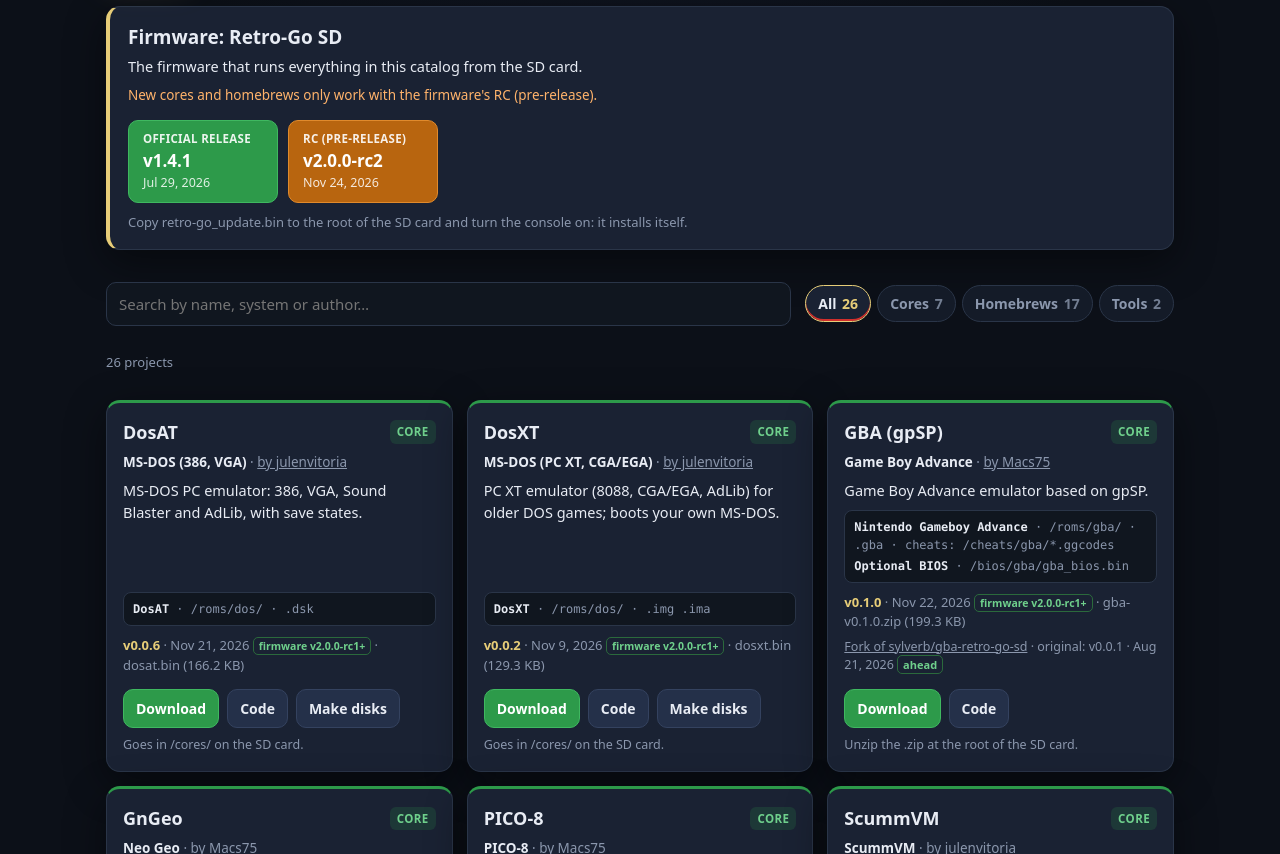
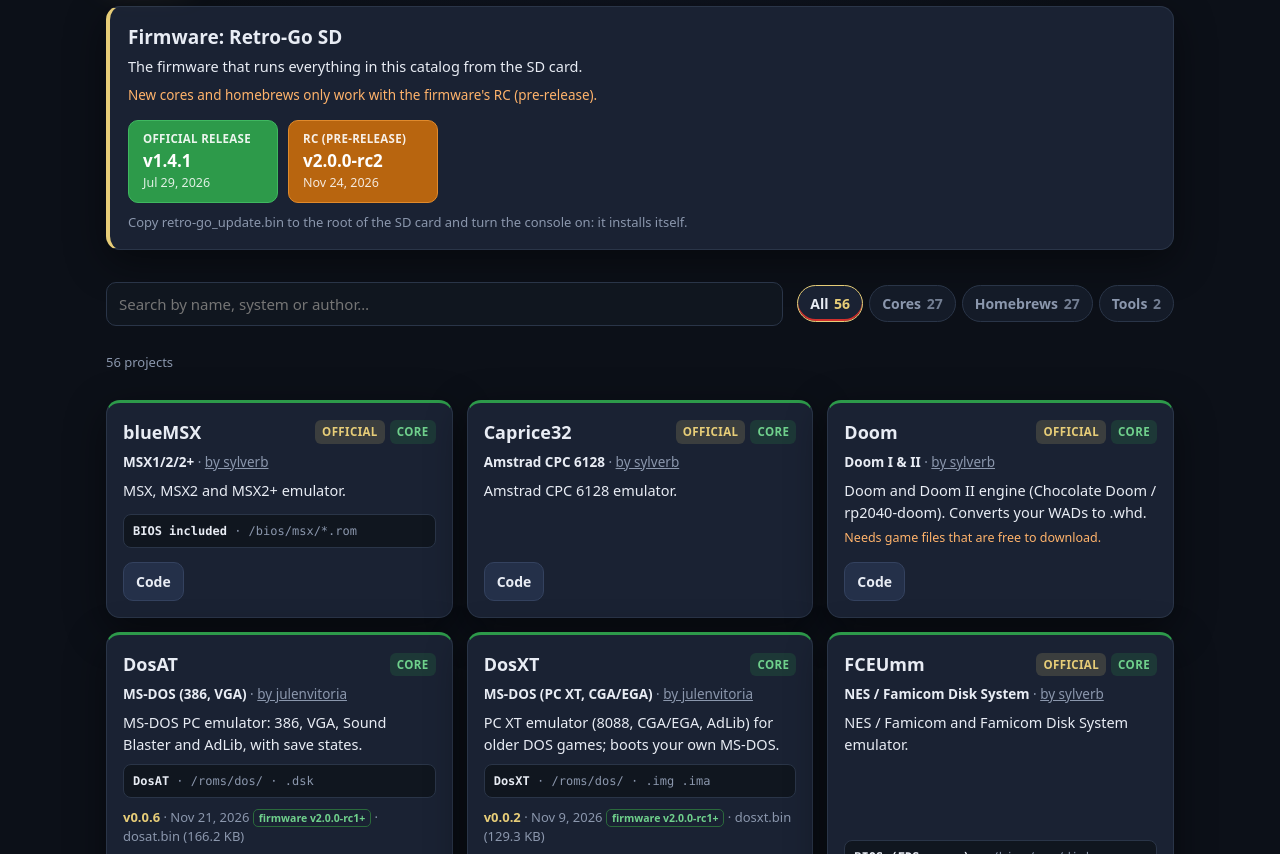
Before and after one commit to julenvitoria/gnw-catalog, a plain HTML site: page index.html in a window 1280 px wide. Shown: the part 98-952 px from the top of the page. Drawn offline with Linux system fonts and the light colour scheme.

Commit message:
Add sylverb's official cores and homebrews; mark what the firmware's installer bundles

```diff
--- a/catalog.json
+++ b/catalog.json
@@ -1,5 +1,5 @@
 {
-  "_comment": "One entry per project. kind: core | homebrew | tool. asset: glob of the release file to offer (default: the first .zip, else .bin, never a 'debug' one). web: a page to open instead of a download. upstream: the repo this one is a fork of (its version is shown next to it). bios: BIOS files the core reads, {dir, files, optional} (the header of the core does not say). data: 'own' = needs the original game's files, 'free' = needs game files that are free to download. versions.json is written by .github/workflows/versions.yml.",
+  "_comment": "One entry per project. kind: core | homebrew | tool. asset: glob of the release file to offer (default: the first .zip, else .bin, never a 'debug' one). web: a page to open instead of a download. upstream: the repo this one is a fork of (its version is shown next to it). bios: BIOS files the core reads, {dir, files, optional, included (shipped in the zip), when {en,es} (only for some games)} -- the core's header does not say. official: listed in the firmware's README by sylverb ('in the installer' is read from installer-retro-go-sd's packages.list). data: 'own' = needs the original game's files, 'free' = needs game files that are free to download. versions.json is written by .github/workflows/versions.yml.",
   "firmware": {
     "repo": "sylverb/game-and-watch-retro-go-sd",
     "name": "Retro-Go SD",
@@ -88,7 +88,8 @@
       "desc": {
         "en": "PICO-8 engine: runs .p8 and .p8.png cartridges.",
         "es": "Motor de PICO-8: ejecuta cartuchos .p8 y .p8.png."
-      }
+      },
+      "official": true
     },
     {
       "repo": "Macs75/gba-retro-go-sd",
@@ -96,7 +97,13 @@
       "kind": "core",
       "system": "Game Boy Advance",
       "upstream": "sylverb/gba-retro-go-sd",
-      "bios": { "dir": "gba", "files": ["gba_bios.bin"], "optional": true },
+      "bios": {
+        "dir": "gba",
+        "files": [
+          "gba_bios.bin"
+        ],
+        "optional": true
+      },
       "desc": {
         "en": "Game Boy Advance emulator based on gpSP.",
         "es": "Emulador de Game Boy Advance basado en gpSP."
@@ -119,7 +126,14 @@
       "kind": "core",
       "system": "Neo Geo",
       "upstream": "sylverb/gngeo-retro-go-sd",
-      "bios": { "dir": "neogeo", "files": ["uni-bios.rom", "sfix.sfix", "000-lo.lo"] },
+      "bios": {
+        "dir": "neogeo",
+        "files": [
+          "uni-bios.rom",
+          "sfix.sfix",
+          "000-lo.lo"
+        ]
+      },
       "desc": {
         "en": "Neo Geo AES/MVS emulator.",
         "es": "Emulador de Neo Geo AES/MVS."
@@ -281,7 +295,8 @@
       "desc": {
         "en": "C port of the 1990 Acclaim LCD handheld.",
         "es": "Port en C de la maquinita LCD de Acclaim de 1990."
-      }
+      },
+      "official": true
     },
     {
       "repo": "sylverb/CoverStudio",
@@ -293,6 +308,430 @@
         "en": "Finds cover art on ScreenScraper and converts it to the Game & Watch format.",
         "es": "Busca carátulas en ScreenScraper y las convierte al formato de la Game & Watch."
       }
+    },
+    {
+      "repo": "sylverb/caprice32-retro-go-sd",
+      "name": "Caprice32",
+      "kind": "core",
+      "system": "Amstrad CPC 6128",
+      "official": true,
+      "asset": "caprice32-*.zip",
+      "desc": {
+        "en": "Amstrad CPC 6128 emulator.",
+        "es": "Emulador de Amstrad CPC 6128."
+      }
+    },
+    {
+      "repo": "sylverb/stella2014-retro-go-sd",
+      "name": "Stella 2014",
+      "kind": "core",
+      "system": "Atari 2600",
+      "official": true,
+      "asset": "stella2014-*.zip",
+      "desc": {
+        "en": "Atari 2600 emulator.",
+        "es": "Emulador de Atari 2600."
+      }
+    },
+    {
+      "repo": "sylverb/prosystem-retro-go-sd",
+      "name": "ProSystem",
+      "kind": "core",
+      "system": "Atari 7800",
+      "official": true,
+      "asset": "prosystem-*.zip",
+      "desc": {
+        "en": "Atari 7800 emulator.",
+        "es": "Emulador de Atari 7800."
+      }
+    },
+    {
+      "repo": "sylverb/lynx-retro-go-sd",
+      "name": "Handy",
+      "kind": "core",
+      "system": "Atari Lynx",
+      "official": true,
+      "asset": "lynx-*.zip",
+      "desc": {
+        "en": "Atari Lynx emulator.",
+        "es": "Emulador de Atari Lynx."
+      }
+    },
+    {
+      "repo": "sylverb/oswan-retro-go-sd",
+      "name": "Oswan",
+      "kind": "core",
+      "system": "WonderSwan / WonderSwan Color",
+      "official": true,
+      "desc": {
+        "en": "Bandai WonderSwan and WonderSwan Color emulator.",
+        "es": "Emulador de Bandai WonderSwan y WonderSwan Color."
+      }
+    },
+    {
+      "repo": "sylverb/doom-retro-go-sd",
+      "name": "Doom",
+      "kind": "core",
+      "system": "Doom I & II",
+      "official": true,
+      "asset": "doom-*.zip",
+      "data": "free",
+      "desc": {
+        "en": "Doom and Doom II engine (Chocolate Doom / rp2040-doom). Converts your WADs to .whd.",
+        "es": "Motor de Doom y Doom II (Chocolate Doom / rp2040-doom). Usa tus WAD convertidos a .whd."
+      }
+    },
+    {
+      "repo": "sylverb/o2em-retro-go-sd",
+      "name": "O2EM",
+      "kind": "core",
+      "system": "Videopac / Odyssey²",
+      "official": true,
+      "asset": "o2em-*.zip",
+      "bios": {
+        "dir": "videopac",
+        "files": [
+          "o2rom.bin"
+        ]
+      },
+      "desc": {
+        "en": "Magnavox Odyssey² / Philips Videopac emulator.",
+        "es": "Emulador de Magnavox Odyssey² / Philips Videopac."
+      }
+    },
+    {
+      "repo": "sylverb/blueMSX-retro-go-sd",
+      "name": "blueMSX",
+      "kind": "core",
+      "system": "MSX1/2/2+",
+      "official": true,
+      "asset": "blueMSX-*.zip",
+      "bios": {
+        "dir": "msx",
+        "files": [
+          "*.rom"
+        ],
+        "included": true
+      },
+      "desc": {
+        "en": "MSX, MSX2 and MSX2+ emulator.",
+        "es": "Emulador de MSX, MSX2 y MSX2+."
+      }
+    },
+    {
+      "repo": "sylverb/pce-go-retro-go-sd",
+      "name": "PCE-GO",
+      "kind": "core",
+      "system": "PC Engine / CD / SuperGrafx",
+      "official": true,
+      "asset": "pce-*.zip",
+      "bios": {
+        "dir": "pce",
+        "files": [
+          "syscard3.pce"
+        ],
+        "when": {
+          "en": "CD games",
+          "es": "juegos de CD"
+        }
+      },
+      "desc": {
+        "en": "PC Engine, TurboGrafx-16, SuperGrafx and PC Engine CD-ROM² emulator.",
+        "es": "Emulador de PC Engine, TurboGrafx-16, SuperGrafx y PC Engine CD-ROM²."
+      }
+    },
+    {
+      "repo": "sylverb/tgb-dual-retro-go-sd",
+      "name": "TGB Dual",
+      "kind": "core",
+      "system": "Game Boy / Game Boy Color",
+      "official": true,
+      "asset": "tgbdual-*.zip",
+      "bios": {
+        "dir": "gb",
+        "files": [
+          "gb_bios.bin",
+          "gbc_bios.bin"
+        ],
+        "optional": true
+      },
+      "desc": {
+        "en": "Game Boy and Game Boy Color emulator.",
+        "es": "Emulador de Game Boy y Game Boy Color."
+      }
+    },
+    {
+      "repo": "sylverb/gba-retro-go-sd",
+      "name": "GBA (gpSP)",
+      "kind": "core",
+      "system": "Game Boy Advance",
+      "official": true,
+      "asset": "gba-*.zip",
+      "bios": {
+        "dir": "gba",
+        "files": [
+          "gba_bios.bin"
+        ],
+        "optional": true
+      },
+      "desc": {
+        "en": "Game Boy Advance emulator based on gpSP.",
+        "es": "Emulador de Game Boy Advance basado en gpSP."
+      }
+    },
+    {
+      "repo": "sylverb/LCD-Game-Emulator-retro-go-sd",
+      "name": "LCD Game Emulator",
+      "kind": "core",
+      "system": "Game & Watch / LCD",
+      "official": true,
+      "asset": "LCD-Game-Emulator-*.zip",
+      "desc": {
+        "en": "Nintendo Game & Watch and other LCD handhelds.",
+        "es": "Game & Watch de Nintendo y otras maquinitas LCD."
+      }
+    },
+    {
+      "repo": "sylverb/fceumm-retro-go-sd",
+      "name": "FCEUmm",
+      "kind": "core",
+      "system": "NES / Famicom Disk System",
+      "official": true,
+      "asset": "fceumm-*.zip",
+      "bios": {
+        "dir": "nes",
+        "files": [
+          "disksys.rom"
+        ],
+        "when": {
+          "en": "FDS games",
+          "es": "juegos de FDS"
+        }
+      },
+      "desc": {
+        "en": "NES / Famicom and Famicom Disk System emulator.",
+        "es": "Emulador de NES / Famicom y Famicom Disk System."
+      }
+    },
+    {
+      "repo": "sylverb/snes-retro-go-sd",
+      "name": "SNES (LakeSnes)",
+      "kind": "core",
+      "system": "Super Nintendo",
+      "official": true,
+      "asset": "snes-*.zip",
+      "desc": {
+        "en": "Super Nintendo emulator based on LakeSnes.",
+        "es": "Emulador de Super Nintendo basado en LakeSnes."
+      }
+    },
+    {
+      "repo": "sylverb/PokeMini-retro-go-sd",
+      "name": "PokeMini",
+      "kind": "core",
+      "system": "Pokémon Mini",
+      "official": true,
+      "asset": "PokeMini-*.zip",
+      "desc": {
+        "en": "Nintendo Pokémon Mini emulator.",
+        "es": "Emulador de Pokémon Mini."
+      }
+    },
+    {
+      "repo": "sylverb/SMSPlusGX-retro-go-sd",
+      "name": "SMS Plus GX",
+      "kind": "core",
+      "system": "Master System / Game Gear / SG-1000 / ColecoVision",
+      "official": true,
+      "asset": "SmsPlusGX-*.zip",
+      "bios": {
+        "dir": "coleco",
+        "files": [
+          "coleco.bin"
+        ],
+        "included": true
+      },
+      "desc": {
+        "en": "Sega Master System, Game Gear, SG-1000 and ColecoVision emulator.",
+        "es": "Emulador de Sega Master System, Game Gear, SG-1000 y ColecoVision."
+      }
+    },
+    {
+      "repo": "sylverb/gwenesis-retro-go-sd",
+      "name": "Gwenesis",
+      "kind": "core",
+      "system": "Mega Drive / Genesis",
+      "official": true,
+      "asset": "gwenesis-*.zip",
+      "desc": {
+        "en": "Sega Mega Drive / Genesis emulator.",
+        "es": "Emulador de Sega Mega Drive / Genesis."
+      }
+    },
+    {
+      "repo": "sylverb/gngeo-retro-go-sd",
+      "name": "GnGeo",
+      "kind": "core",
+      "system": "Neo Geo",
+      "official": true,
+      "asset": "gngeo-*.zip",
+      "bios": {
+        "dir": "neogeo",
+        "files": [
+          "uni-bios.rom",
+          "sfix.sfix",
+          "000-lo.lo"
+        ]
+      },
+      "desc": {
+        "en": "Neo Geo AES/MVS emulator.",
+        "es": "Emulador de Neo Geo AES/MVS."
+      }
+    },
+    {
+      "repo": "sylverb/race-retro-go-sd",
+      "name": "RACE",
+      "kind": "core",
+      "system": "Neo Geo Pocket / Color",
+      "official": true,
+      "asset": "race-*.zip",
+      "desc": {
+        "en": "Neo Geo Pocket and Pocket Color emulator.",
+        "es": "Emulador de Neo Geo Pocket y Pocket Color."
+      }
+    },
+    {
+      "repo": "sylverb/potator-retro-go-sd",
+      "name": "Potator",
+      "kind": "core",
+      "system": "Watara Supervision",
+      "official": true,
+      "asset": "potator-*.zip",
+      "desc": {
+        "en": "Watara Supervision emulator.",
+        "es": "Emulador de Watara Supervision."
+      }
+    },
+    {
+      "repo": "sylverb/mine-sweeper-retro-go-sd",
+      "name": "Mine Sweeper",
+      "kind": "homebrew",
+      "system": "Port",
+      "official": true,
+      "asset": "MineSweeper-*.zip",
+      "desc": {
+        "en": "Minesweeper.",
+        "es": "El buscaminas."
+      }
+    },
+    {
+      "repo": "sylverb/pong-retro-go-sd",
+      "name": "Pong",
+      "kind": "homebrew",
+      "system": "Port",
+      "official": true,
+      "asset": "Pong-*.zip",
+      "desc": {
+        "en": "Pong.",
+        "es": "Pong."
+      }
+    },
+    {
+      "repo": "sylverb/snake-retro-go-sd",
+      "name": "Snake",
+      "kind": "homebrew",
+      "system": "Port",
+      "official": true,
+      "asset": "Snake-*.zip",
+      "desc": {
+        "en": "Snake.",
+        "es": "La serpiente."
+      }
+    },
+    {
+      "repo": "sylverb/zelda3-retro-go-sd",
+      "name": "Zelda 3",
+      "kind": "homebrew",
+      "system": "Port",
+      "official": true,
+      "asset": "Zelda.3-*.zip",
+      "data": "own",
+      "desc": {
+        "en": "The Legend of Zelda: A Link to the Past, from the zelda3 reimplementation.",
+        "es": "The Legend of Zelda: A Link to the Past, a partir de la reimplementación zelda3."
+      }
+    },
+    {
+      "repo": "sylverb/smw-retro-go-sd",
+      "name": "Super Mario World",
+      "kind": "homebrew",
+      "system": "Port",
+      "official": true,
+      "asset": "Super.Mario.World-*.zip",
+      "data": "own",
+      "desc": {
+        "en": "Super Mario World, from the smw reimplementation.",
+        "es": "Super Mario World, a partir de la reimplementación smw."
+      }
+    },
+    {
+      "repo": "sylverb/ccleste-retro-go-sd",
+      "name": "Celeste Classic",
+      "kind": "homebrew",
+      "system": "Port",
+      "official": true,
+      "asset": "Celeste-*.zip",
+      "desc": {
+        "en": "Celeste Classic, the original PICO-8 game.",
+        "es": "Celeste Classic, el juego original de PICO-8."
+      }
+    },
+    {
+      "repo": "sylverb/tama-retro-go-sd",
+      "name": "Tamagotchi P1",
+      "kind": "homebrew",
+      "system": "Port",
+      "official": true,
+      "asset": "TamagotchiP1-*.zip",
+      "desc": {
+        "en": "Tamagotchi P1 emulator.",
+        "es": "Emulador del Tamagotchi P1."
+      }
+    },
+    {
+      "repo": "sylverb/NXEngine-retro-go-sd",
+      "name": "Cave Story",
+      "kind": "homebrew",
+      "system": "Port",
+      "official": true,
+      "asset": "CaveStory_en-*.zip",
+      "desc": {
+        "en": "Cave Story on the NXEngine engine, with the freeware game data.",
+        "es": "Cave Story con el motor NXEngine, con los datos freeware del juego."
+      }
+    },
+    {
+      "repo": "sylverb/durak-retro-go-sd",
+      "name": "Duren",
+      "kind": "homebrew",
+      "system": "Port",
+      "official": true,
+      "desc": {
+        "en": "Duren, the Durak card game.",
+        "es": "Duren, el juego de cartas Durak."
+      }
+    },
+    {
+      "repo": "sylverb/openlara-retro-go-sd",
+      "name": "Tomb Raider (OpenLara)",
+      "kind": "homebrew",
+      "system": "Port",
+      "official": true,
+      "data": "own",
+      "desc": {
+        "en": "Tomb Raider on the OpenLara engine.",
+        "es": "Tomb Raider con el motor OpenLara."
+      }
     }
   ]
 }
--- a/css/catalog.css
+++ b/css/catalog.css
@@ -94,3 +94,7 @@
 .item__card p { margin: 0; overflow-wrap: anywhere; font-family: ui-monospace, SFMono-Regular, Menlo, Consolas, monospace; font-size: 12px; color: var(--text-muted); }
 .item__card p + p { margin-top: 3px; }
 .item__card b { color: var(--text); font-family: inherit; }
+.badges { display: flex; gap: 5px; flex: none; }
+.badge--official { background: rgba(231, 205, 120, .16); color: var(--gw-cream); }
+.item__inst { margin: 0; font-size: 12.5px; color: var(--gw-cream); }
+.item__inst::before { content: "▸ "; }
--- a/js/app.js
+++ b/js/app.js
@@ -87,13 +87,17 @@ function card(it) {
   const v = vers(it.repo);
   const c = el("article", `item item--${it.kind}`);
   const head = el("div", "item__head");
-  head.append(el("h2", "item__name", it.name), el("span", `badge badge--${it.kind}`, t(`kind_${it.kind}`)));
+  const badges = el("span", "badges");
+  if (it.official) badges.append(el("span", "badge badge--official", t("official")));
+  badges.append(el("span", `badge badge--${it.kind}`, t(`kind_${it.kind}`)));
+  head.append(el("h2", "item__name", it.name), badges);
   const meta = el("p", "item__meta");
   meta.append(el("span", "item__sys", sysLabel(it.system)), document.createTextNode(" · "));
   const by = el("a", "", t("by", { a: owner(it) }));
   by.href = `https://github.com/${owner(it)}`;
   meta.append(by);
   c.append(head, meta, el("p", "item__desc", desc(it)));
+  if ((state.versions._installer || []).includes(it.repo)) c.append(el("p", "item__inst", t("in_installer")));
   if (it.data) c.append(el("p", "item__data", t(it.data === "free" ? "data_free" : "data_own")));
   const systems = v && ((v.pre?.info?.systems) || (v.release?.info?.systems));
   if (systems || it.bios) {
@@ -108,8 +112,10 @@ function card(it) {
     if (it.bios) {
       const p = el("p");
       const dir = `/bios/${it.bios.dir}/`;
-      p.append(el("b", "", t(it.bios.optional ? "bios_opt" : "bios")), " · ",
-        it.bios.files.length === 1 ? dir + it.bios.files[0] : `${dir} → ${it.bios.files.join(", ")}`);
+      const b = it.bios;
+      let label = t(b.included ? "bios_inc" : b.optional ? "bios_opt" : "bios");
+      if (b.when) label += ` (${desc({ desc: b.when })})`;
+      p.append(el("b", "", label), " · ", b.files.length === 1 ? dir + b.files[0] : `${dir} → ${b.files.join(", ")}`);
       box.append(p);
     }
     c.append(box);
@@ -217,7 +223,7 @@ function render() {
     chip.querySelector("b").textContent = searched.filter((it) => k === "all" || it.kind === k).length;
   }
   const shown = searched.filter((it) => state.kind === "all" || it.kind === state.kind)
-    .sort((a, b) => ORDER[a.kind] - ORDER[b.kind] || a.name.localeCompare(b.name));
+    .sort((a, b) => ORDER[a.kind] - ORDER[b.kind] || a.name.localeCompare(b.name) || !!b.official - !!a.official);
   const grid = $("grid");
   grid.textContent = "";
   for (const it of shown) grid.append(card(it));
--- a/js/lang/de.js
+++ b/js/lang/de.js
@@ -51,4 +51,7 @@ export default {
   cheats: "Cheats",
   bios: "BIOS",
   bios_opt: "Optionales BIOS",
+  official: "Offiziell",
+  in_installer: "Im Installer der Firmware enthalten.",
+  bios_inc: "BIOS enthalten",
 };
--- a/js/lang/en.js
+++ b/js/lang/en.js
@@ -51,4 +51,7 @@ export default {
   cheats: "cheats",
   bios: "BIOS",
   bios_opt: "Optional BIOS",
+  official: "Official",
+  in_installer: "Included in the firmware's installer.",
+  bios_inc: "BIOS included",
 };
--- a/js/lang/es.js
+++ b/js/lang/es.js
@@ -51,4 +51,7 @@ export default {
   cheats: "trucos",
   bios: "BIOS",
   bios_opt: "BIOS opcional",
+  official: "Oficial",
+  in_installer: "Incluido en el instalador del firmware.",
+  bios_inc: "BIOS incluida",
 };
--- a/js/lang/fr.js
+++ b/js/lang/fr.js
@@ -51,4 +51,7 @@ export default {
   cheats: "codes",
   bios: "BIOS",
   bios_opt: "BIOS facultatif",
+  official: "Officiel",
+  in_installer: "Inclus dans l'installateur du firmware.",
+  bios_inc: "BIOS incluse",
 };
--- a/js/lang/it.js
+++ b/js/lang/it.js
@@ -51,4 +51,7 @@ export default {
   cheats: "trucchi",
   bios: "BIOS",
   bios_opt: "BIOS opzionale",
+  official: "Ufficiale",
+  in_installer: "Incluso nell'installer del firmware.",
+  bios_inc: "BIOS inclusa",
 };
--- a/js/lang/ja.js
+++ b/js/lang/ja.js
@@ -51,4 +51,7 @@ export default {
   cheats: "チート",
   bios: "BIOS",
   bios_opt: "BIOS（任意）",
+  official: "公式",
+  in_installer: "ファームウェアのインストーラーに含まれています。",
+  bios_inc: "BIOS 同梱",
 };
--- a/js/lang/ko.js
+++ b/js/lang/ko.js
@@ -51,4 +51,7 @@ export default {
   cheats: "치트",
   bios: "BIOS",
   bios_opt: "선택 BIOS",
+  official: "공식",
+  in_installer: "펌웨어 설치 프로그램에 포함되어 있습니다.",
+  bios_inc: "BIOS 포함",
 };
--- a/js/lang/pt-BR.js
+++ b/js/lang/pt-BR.js
@@ -51,4 +51,7 @@ export default {
   cheats: "trapaças",
   bios: "BIOS",
   bios_opt: "BIOS opcional",
+  official: "Oficial",
+  in_installer: "Incluído no instalador do firmware.",
+  bios_inc: "BIOS incluída",
 };
--- a/js/lang/pt-PT.js
+++ b/js/lang/pt-PT.js
@@ -51,4 +51,7 @@ export default {
   cheats: "batotas",
   bios: "BIOS",
   bios_opt: "BIOS opcional",
+  official: "Oficial",
+  in_installer: "Incluído no instalador do firmware.",
+  bios_inc: "BIOS incluída",
 };
--- a/js/lang/ru.js
+++ b/js/lang/ru.js
@@ -51,4 +51,7 @@ export default {
   cheats: "читы",
   bios: "BIOS",
   bios_opt: "BIOS (необязательно)",
+  official: "Официальный",
+  in_installer: "Входит в установщик прошивки.",
+  bios_inc: "BIOS в комплекте",
 };
--- a/js/lang/zh-Hant.js
+++ b/js/lang/zh-Hant.js
@@ -51,4 +51,7 @@ export default {
   cheats: "金手指",
   bios: "BIOS",
   bios_opt: "選用 BIOS",
+  official: "官方",
+  in_installer: "已包含在韌體的安裝程式中。",
+  bios_inc: "已附帶 BIOS",
 };
--- a/js/lang/zh.js
+++ b/js/lang/zh.js
@@ -51,4 +51,7 @@ export default {
   cheats: "金手指",
   bios: "BIOS",
   bios_opt: "可选 BIOS",
+  official: "官方",
+  in_installer: "已包含在固件的安装程序中。",
+  bios_inc: "已附带 BIOS",
 };
```
Also changed, not shown: 3 other files.
